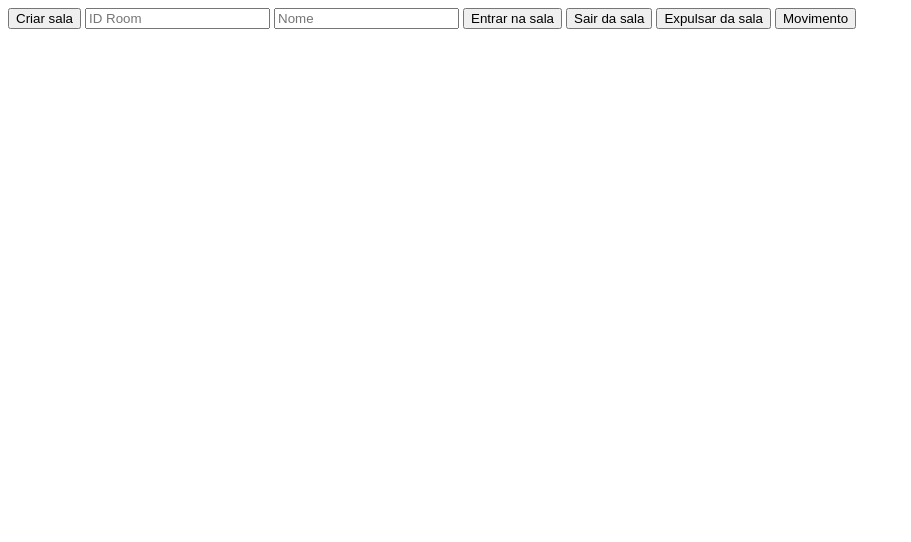
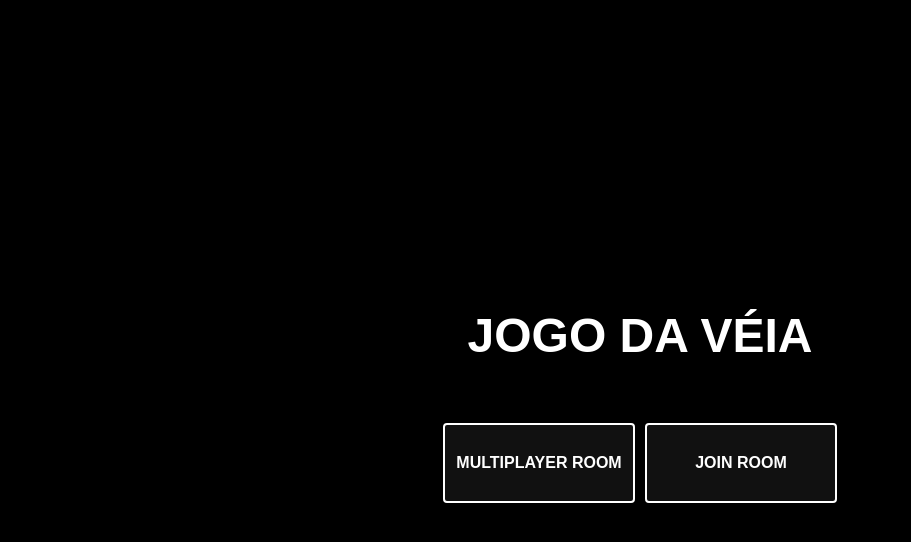
Before and after one commit to AlexsanderSoares/jogo-da-velha, a website: page public/index.html in a window 1280 px wide. Shown: the whole page, without its empty margins (0-911 px from the left). Drawn offline with nearby package versions, Linux system fonts and the light colour scheme; no server answers.

Commit message:
Pagina inicial

```diff
--- /dev/null
+++ b/public/css/index.css
@@ -0,0 +1,41 @@
+.title-content{
+    text-align: center;
+    padding: 10px;
+    margin-bottom: 50px;
+}
+
+.title{
+    color: #fff;
+    font-family: sans-serif;
+    font-size: 3rem;
+}
+
+.options{
+    display: flex;
+    flex-direction: row;
+    align-items: center;
+}
+
+.options h4{
+    color: #fff;
+    font-family: sans-serif;
+}
+
+.button-options{
+    width: 15vw;
+    height: 10vh;
+    background-color: #111;
+    border: 2px solid #fff;
+    color: #fff;
+    font-size: 1rem;
+    font-weight: bold;
+    margin-left: 5px;
+    margin-right: 5px;
+    border-radius: 4px;
+}
+
+.button-options:hover{
+    background-color: #fff;
+    color: #000;
+    cursor: pointer;
+}
--- /dev/null
+++ b/public/css/styles.css
@@ -0,0 +1,13 @@
+*{
+    margin: 0; padding: 0;
+}
+
+.container{
+    display: flex;
+    width: 100vw;
+    height: 100vh;
+    background-color: #000;
+    justify-content: center;
+    align-items: center;
+    flex-direction: column;
+}
--- a/public/index.html
+++ b/public/index.html
@@ -1,82 +1,25 @@
 <html>
     <head>
-        <title>WEBSOCKET CLIENT</title>
+        <title>JOGO DA VÉIA</title>
+        <link href="css/styles.css" rel="stylesheet" type="text/css"/>
+        <link href="css/index.css" rel="stylesheet" type="text/css"/>
     </head>
     <body id="body">
-       <button onclick="createRoom()">
-           Criar sala
-       </button>
-       <input type="text" id="room" placeholder="ID Room"/>
-       <input type="text" id="name" placeholder="Nome"/>
-       <button onclick="joinRoom()">
-            Entrar na sala
-        </button>
-        <button onclick="quitRoom()">
-            Sair da sala
-        </button>
-        <button onclick="kickoutRoom()">
-            Expulsar da sala
-        </button>
-        <button onclick="playerMove()">
-            Movimento
-        </button>
+        <div class="container">
+            <div class="title-content">
+                <h4 class="title">
+                    JOGO DA VÉIA
+                </h4>
+            </div>
+            <div class="options">
+                <button class="button-options" onclick="alert('CRIAR SALA')">
+                    MULTIPLAYER ROOM
+                </button>
+                <button class="button-options" onclick="alert('ENTRAR SALA')">
+                     JOIN ROOM
+                </button>
+            </div>
+        </div>
     </body>
     <script src="/socket.io/socket.io.js"></script>
-    <script type="text/javascript">
-        const socket = io();
-
-        socket.on("room_id", data => {
-            console.log(data);
-        });
-
-        socket.on("user_join_room_success", data => {
-            console.log(data);
-        });
-
-        socket.on("user_join_room_error", data => {
-            console.log(data.error);
-        });
-
-        socket.on("create_room_id_success", data => {
-            console.log(data);
-        });
-
-        socket.on("player_disconnected", data => {
-            console.log("O adversário desconectou");
-            console.log(data);
-        });
-
-        socket.on("player_quit", data => {
-            console.log("O adversário saiu da sala");
-            console.log(data);
-        });
-
-        socket.on("kickout_room", data => {
-            console.log("O adversário foi expulso da sala");
-            console.log(data);
-        });
-
-        function createRoom(){
-            socket.emit("create_room", {user: "Alex"});
-        }
-
-        function joinRoom(){
-            socket.emit("join_room", {
-                roomId: document.getElementById("room").value,
-                user: document.getElementById("name").value
-            });
-        }
-
-        function quitRoom(){
-            socket.emit("quit_room");
-        }
-
-        function kickoutRoom(){
-            socket.emit("kickout_room");
-        }
-
-        function playerMove(){
-            socket.emit("player_move", {column: 1, line: 1});
-        }
-    </script>
 </html>
```
Also changed, not shown: public/js/game.js (added, +55 -0 lines), public/pages/room.html (added, +8 -0 lines).
